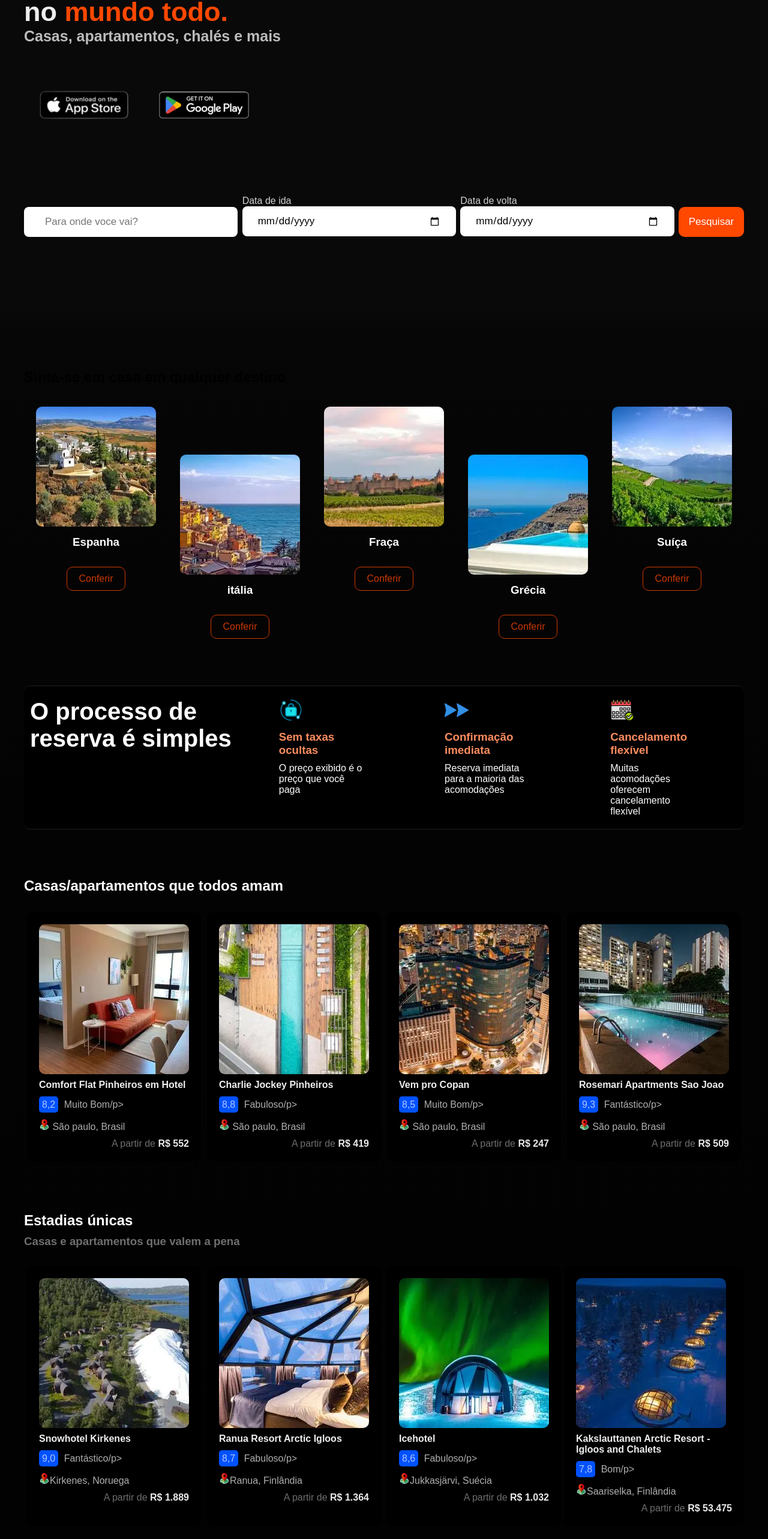
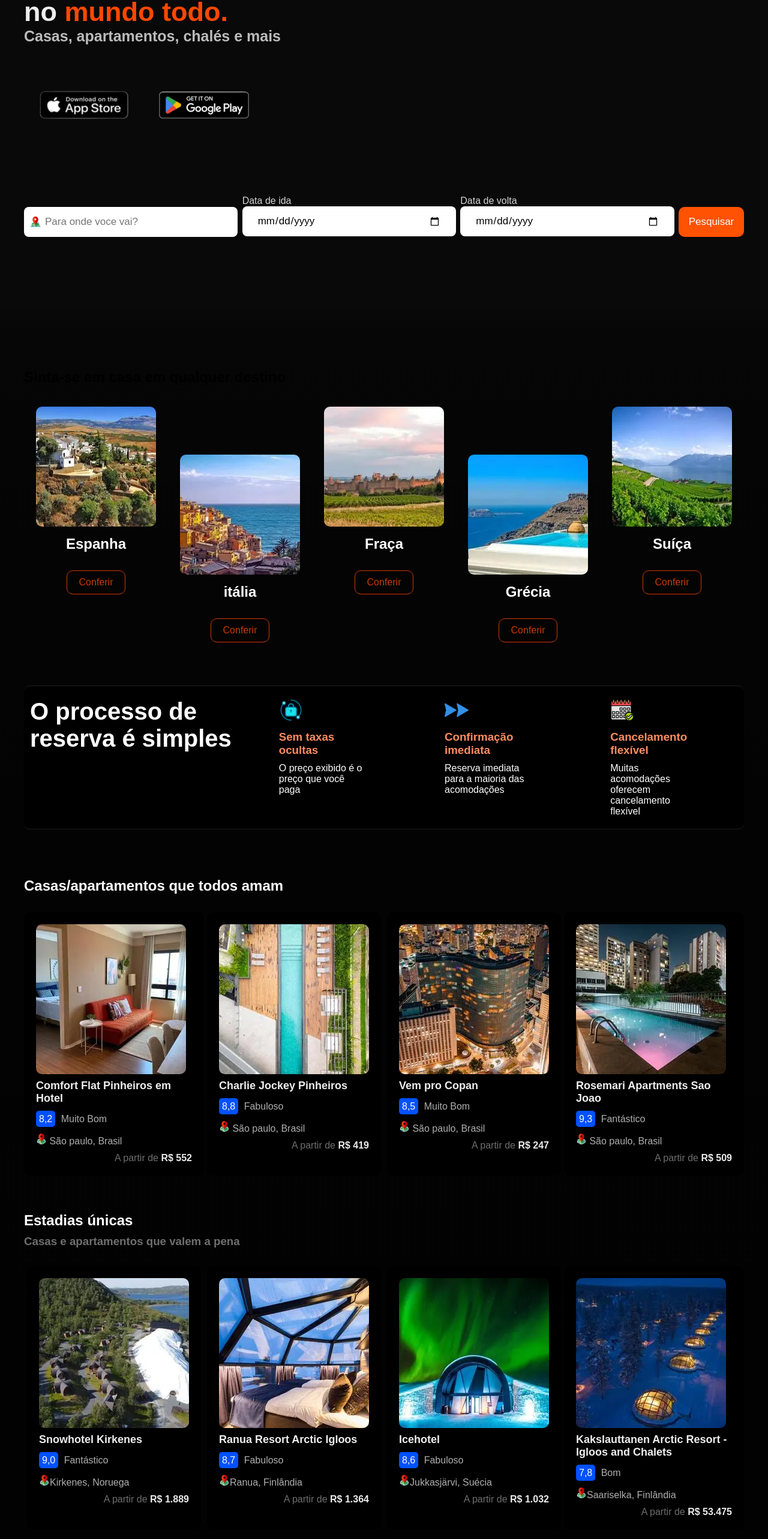
Before and after one commit to desafiogamer/AlugarCasa, an Angular app: page / in a window 1280 px wide. Shown: the part 228-2794 px from the top of the page at 60% size. Built offline with nearby package versions, Linux system fonts and the light colour scheme.

Commit message:
Ajusta layout dos apartamentos e dos países

```diff
--- a/src/app/modules/homeSpace/components/apartamentos/apartamentos.component.css
+++ b/src/app/modules/homeSpace/components/apartamentos/apartamentos.component.css
@@ -39,9 +39,10 @@
   border-radius: 10px;
 }
 
-.apartamento-box h4 {
+.apartamento-box h2 {
   color: #ffffffee;
   margin: 5px 0;
+  font-size: 18px;
 }
 
 .apartamento-box .rating {
@@ -54,6 +55,7 @@
   border-radius: 5px;
   margin-right: 5px;
   padding: 5px;
+  color: white;
 }
 
 .apartamento-box .local {
--- a/src/app/modules/homeSpace/components/apartamentos/apartamentos.component.html
+++ b/src/app/modules/homeSpace/components/apartamentos/apartamentos.component.html
@@ -5,8 +5,8 @@
       @for (apartamento of item.arrayOne; track apartamento) {
         <div class="apartamento-box">
           <img [src]="apartamento.src" [alt]="apartamento.alt" width="250px" height="250px">
-          <h4>{{apartamento.title}}</h4>
-          <p class="rating"><span>{{apartamento.star}}</span> {{apartamento.nota}}/p>
+          <h2>{{apartamento.title}}</h2>
+          <p class="rating"><span>{{apartamento.star}}</span> {{apartamento.nota}}</p>
           <p class="local"><img src="assets/icons/mapa.webp" alt="Local" width="18px" height="18px"> {{apartamento.local}}</p>
           <p class="price">A partir de <strong>R$ {{apartamento.price}}</strong></p>
         </div>
@@ -21,8 +21,8 @@
       @for (apartamento of item.arrayTwo; track apartamento) {
         <div class="apartamento-box">
           <img [src]="apartamento.src" [alt]="apartamento.alt" width="250px" height="250px">
-          <h4>{{apartamento.title}}</h4>
-          <p class="rating"><span>{{apartamento.star}}</span> {{apartamento.nota}}/p>
+          <h2>{{apartamento.title}}</h2>
+          <p class="rating"><span>{{apartamento.star}}</span> {{apartamento.nota}}</p>
           <p class="local"><img src="assets/icons/mapa.webp" alt="Local" width="18px" height="18px">{{apartamento.local}}</p>
           <p class="price">A partir de <strong>R$ {{apartamento.price}}</strong></p>
         </div>
@@ -37,8 +37,8 @@
       @for (apartamento of item.arrayThree; track apartamento) {
         <div class="apartamento-box">
           <img [src]="apartamento.src" [alt]="apartamento.alt" width="250px" height="250px">
-          <h4>{{apartamento.title}}</h4>
-          <p class="rating"><span>{{apartamento.star}}</span> {{apartamento.nota}}/p>
+          <h2>{{apartamento.title}}</h2>
+          <p class="rating"><span>{{apartamento.star}}</span> {{apartamento.nota}}</p>
           <p class="local"><img src="assets/icons/mapa.webp" alt="Local" width="18px" height="18px"> {{apartamento.local}}</p>
           <p class="price">A partir de <strong>R$ {{apartamento.price}}</strong></p>
         </div>
--- a/src/app/modules/homeSpace/components/paises/paises.component.css
+++ b/src/app/modules/homeSpace/components/paises/paises.component.css
@@ -32,7 +32,7 @@
   }
 }
 
-.card h3 {
+.card h2 {
   color: white;
   margin: 10px 0;
 }
--- a/src/app/modules/homeSpace/components/paises/paises.component.html
+++ b/src/app/modules/homeSpace/components/paises/paises.component.html
@@ -2,7 +2,7 @@
   @for (item of Paisesarray; track item) {
     <div class="card">
       <img [src]="item.src" [alt]="item.alt" width="200px" height="200px">
-      <h3>{{item.title}}</h3>
+      <h2>{{item.title}}</h2>
       <button><span class="index">Conferir</span></button>
     </div>
   }
--- a/src/app/modules/homeSpace/sections/home/home.component.css
+++ b/src/app/modules/homeSpace/sections/home/home.component.css
@@ -51,7 +51,7 @@
   border-radius: 5px;
   width: 80%;
   padding: 10px;
-  background: var(--main-second-color);
+  background: #ff5202;
   color: white;
   border: none;
   margin-top: 10px;
@@ -114,7 +114,7 @@
   color: var(--main-second-color);
 }
 
-.title h3 {
+.title h2 {
   font-size: 25px;
   color: #ffffffb9;
 }
@@ -153,10 +153,9 @@
   align-items: center;
 }
 
-.lugar i {
+.lugar img {
   position: absolute;
   margin-left: 10px;
-  color: black;
 }
 
 .lugar input {
@@ -197,7 +196,7 @@
   width: 30%;
   height: 50px;
   font-size: 17px;
-  background: var(--main-second-color);
+  background: #ff5202;
   color: white;
   border-radius: 10px;
   border: none;
--- a/src/app/modules/homeSpace/sections/home/home.component.html
+++ b/src/app/modules/homeSpace/sections/home/home.component.html
@@ -16,15 +16,15 @@
 
 <div class="title">
   <h1>Aluguéis de temporada no <span>mundo todo.</span></h1>
-  <h3>Casas, apartamentos, chalés e mais</h3>
+  <h2>Casas, apartamentos, chalés e mais</h2>
 </div>
 <div class="icones">
   <a href="#"><img src="assets/icons/apple.webp" alt="apple" width="200px" height="140px"></a>
   <a href="#"><img src="assets/icons/play.webp" alt="playStore" width="200px" height="200px"></a>
 </div>
-<div class="datas">
+<form class="datas">
   <div class="lugar">
-    <i class="bi bi-airplane"></i>
+    <img src="assets/icons/mapa.webp" alt="mapa" width="18px" height="18px">
     <input type="text" placeholder="Para onde voce vai?">
   </div>
   <div class="ida">
@@ -36,4 +36,4 @@
     <input type="date">
   </div>
   <button>Pesquisar</button>
-</div>
+</form>
```
